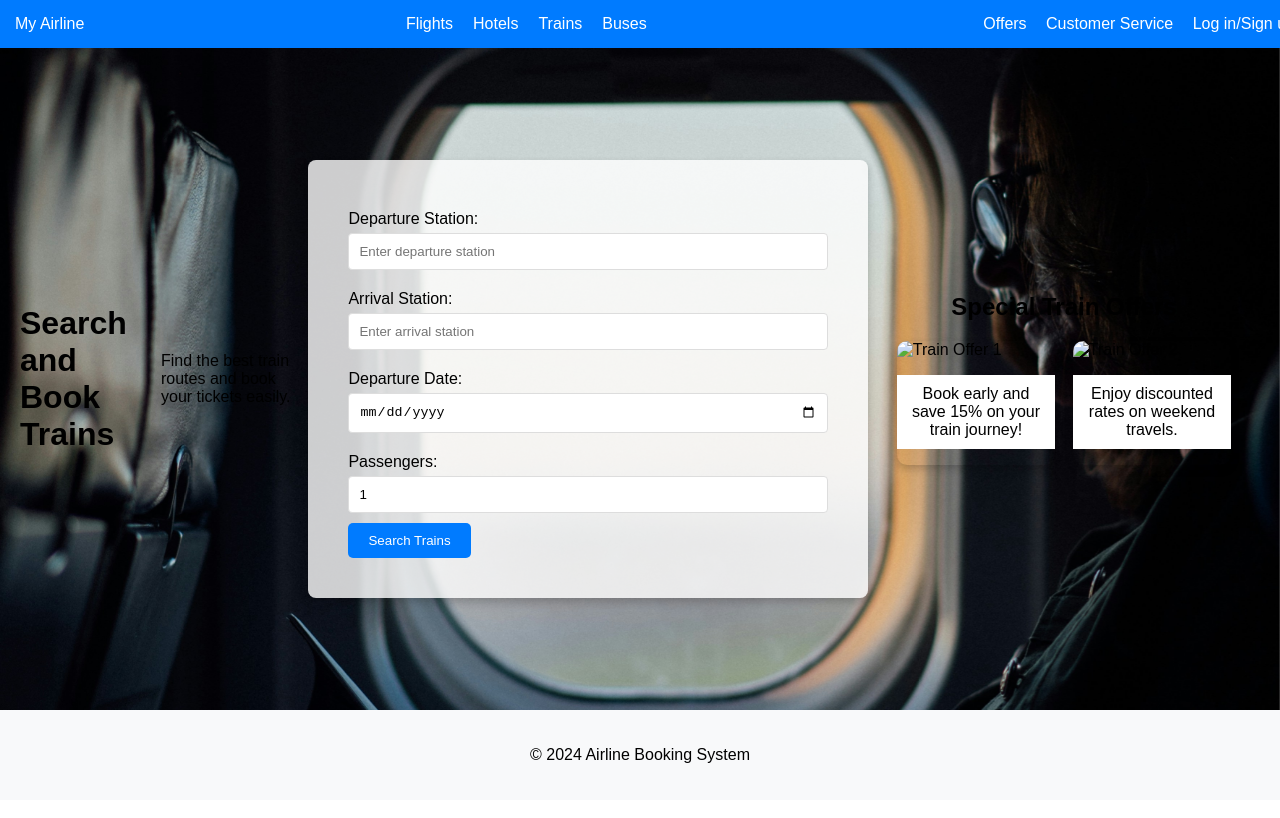
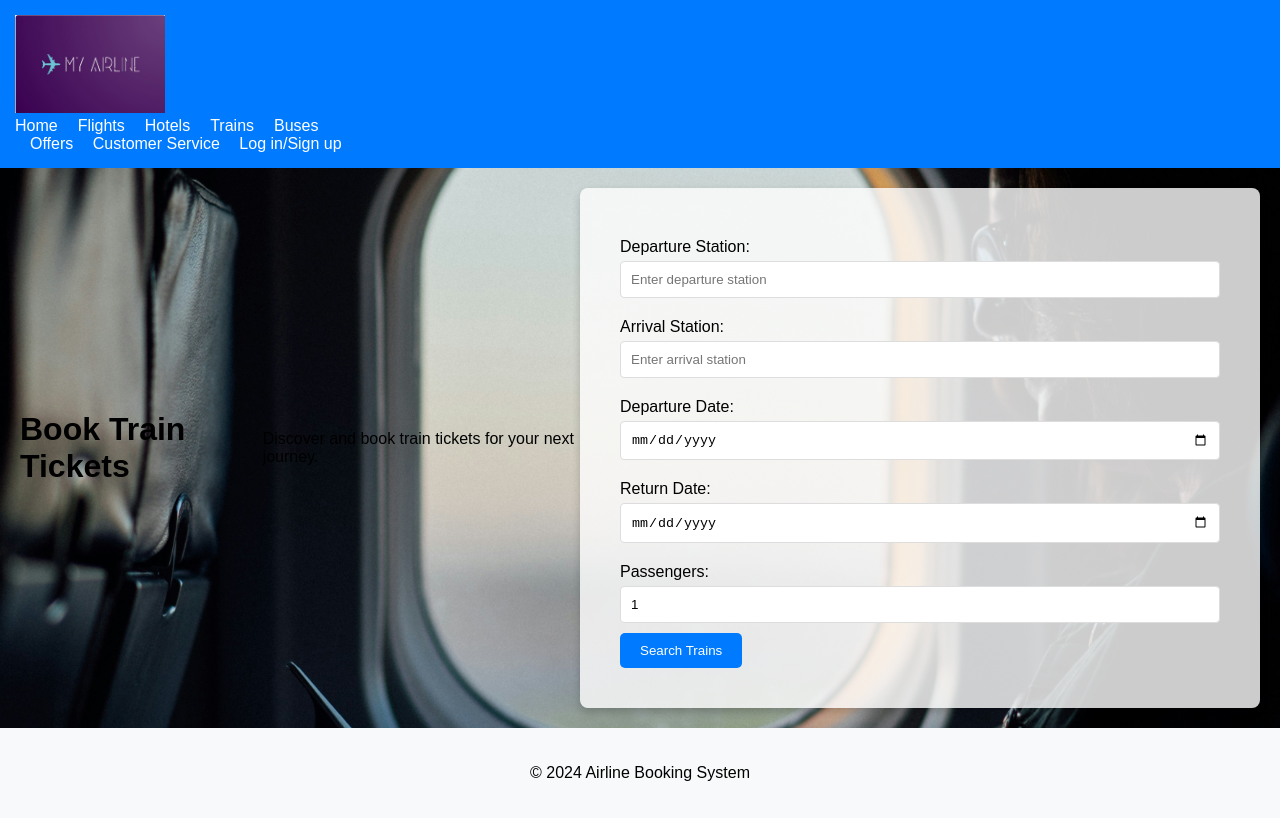
Before and after one commit to Asmitha-GitHub/airline, a plain HTML site: page trains.html in a window 1280 px wide. Shown: the top 818 px of the page. Drawn offline with Linux system fonts and the light colour scheme.

Commit message:
Update trains.html

```diff
--- a/trains.html
+++ b/trains.html
@@ -8,10 +8,14 @@
 </head>
 <body>
     <header>
-        <div class="logo">My Airline</div>
+        <div class="header-content">
+            <div class="logo">
+                <img src="images/logo.png" alt="My Airline Logo">
+            </div>
             <nav>
                 <ul>
-                <li><a href="index.html"><i class="fas fa-plane"></i> Flights</a></li>
+                    <li><a href="index.html"><i class="fas fa-home"></i> Home</a></li>
+                    <li><a href="flights.html"><i class="fas fa-plane"></i> Flights</a></li>
                     <li><a href="hotels.html"><i class="fas fa-hotel"></i> Hotels</a></li>
                     <li><a href="trains.html"><i class="fas fa-train"></i> Trains</a></li>
                     <li><a href="buses.html"><i class="fas fa-bus"></i> Buses</a></li>
@@ -22,39 +26,31 @@
                 <a href="#">Customer Service</a>
                 <a href="#">Log in/Sign up</a>
             </div>
+        </div>
     </header>
 
     <main>
-        <h1>Search and Book Trains</h1>
-        <p>Find the best train routes and book your tickets easily.</p>
+        <h1>Book Train Tickets</h1>
+        <p>Discover and book train tickets for your next journey.</p>
 
         <form action="/search_trains" method="get">
-            <label for="departure">Departure Station:</label>
-            <input type="text" id="departure" name="departure" placeholder="Enter departure station" required>
+            <label for="departure_station">Departure Station:</label>
+            <input type="text" id="departure_station" name="departure_station" placeholder="Enter departure station" required>
 
-            <label for="arrival">Arrival Station:</label>
-            <input type="text" id="arrival" name="arrival" placeholder="Enter arrival station" required>
+            <label for="arrival_station">Arrival Station:</label>
+            <input type="text" id="arrival_station" name="arrival_station" placeholder="Enter arrival station" required>
 
             <label for="departure_date">Departure Date:</label>
             <input type="date" id="departure_date" name="departure_date" required>
+
+            <label for="return_date">Return Date:</label>
+            <input type="date" id="return_date" name="return_date">
 
             <label for="passengers">Passengers:</label>
             <input type="number" id="passengers" name="passengers" min="1" max="10" value="1" required>
 
             <button type="submit">Search Trains</button>
         </form>
-
-        <section class="special-offers">
-            <h2>Special Train Offers</h2>
-            <div class="offer">
-                <img src="images/train_offer1.jpg" alt="Train Offer 1">
-                <p>Book early and save 15% on your train journey!</p>
-            </div>
-            <div class="offer">
-                <img src="images/train_offer2.jpg" alt="Train Offer 2">
-                <p>Enjoy discounted rates on weekend travels.</p>
-            </div>
-        </section>
     </main>
 
     <footer>
```
Lines whose indentation alone changed are shown as unchanged.
